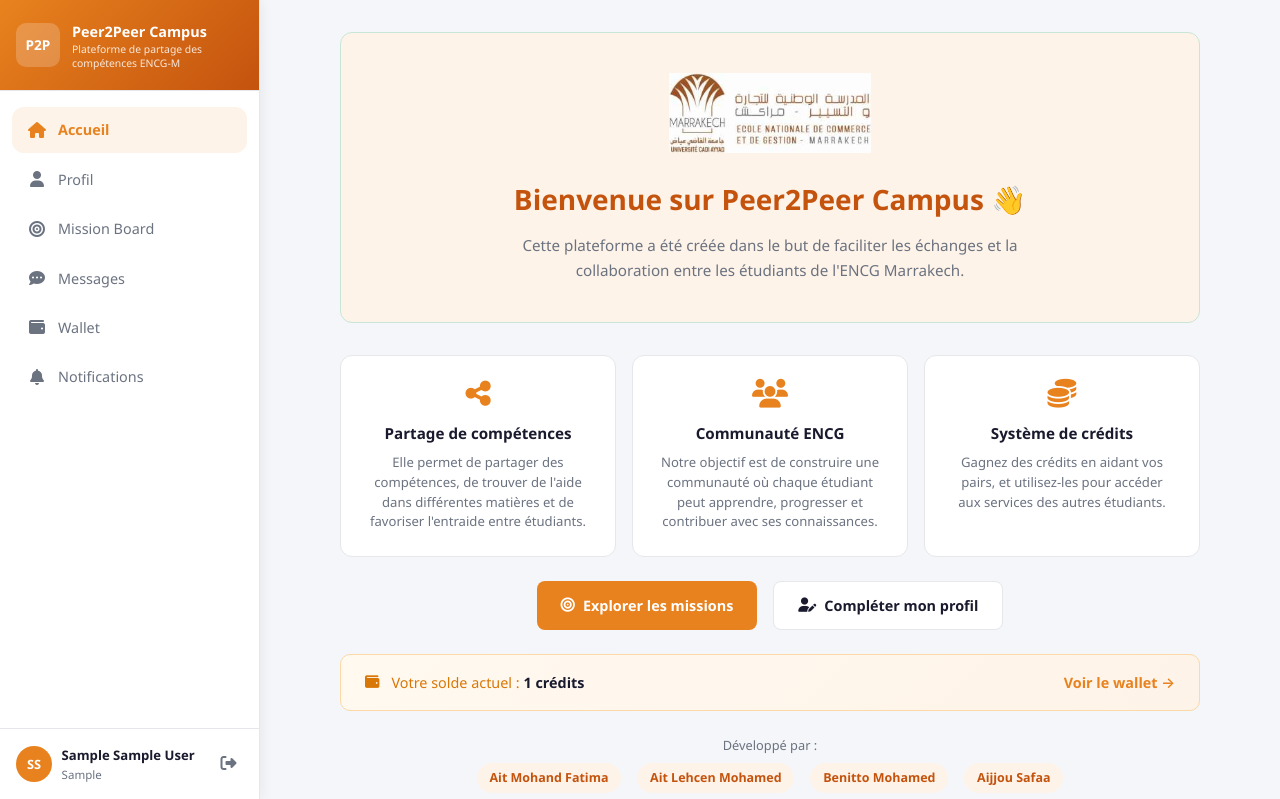
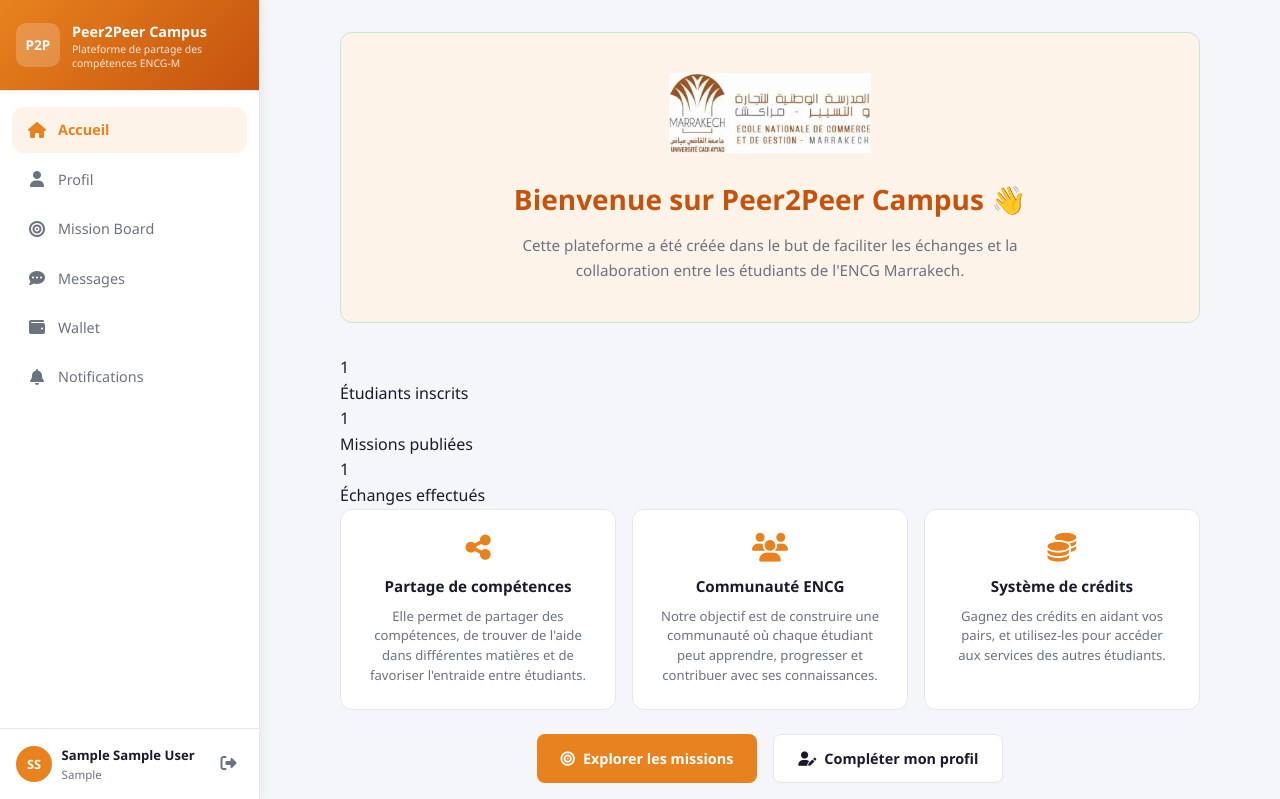
Before and after one commit to FATIMA7344/p2p-campuus, a Flask app: page /accueil in a window 1280 px wide. Shown: the top 799 px of the page. Run offline with Flask 3, Linux system fonts and the light colour scheme; the visitor is signed in with stand-in values (Sample User, id 1); tables that the repository leaves empty hold one stand-in row (values such as "Sample post"); data that the repository does not hold is empty.

Commit message:
Update accueil.html

```diff
--- a/templates/accueil.html
+++ b/templates/accueil.html
@@ -10,6 +10,20 @@
         <p class="hero-subtitle">Cette plateforme a été créée dans le but de faciliter les échanges et la collaboration entre les étudiants de l'ENCG Marrakech.</p>
     </div>
 
+    <div class="stats-banner">
+    <div class="stat-item">
+        <div class="stat-number">{{ total_etudiants }}</div>
+        <div class="stat-label">Étudiants inscrits</div>
+    </div>
+    <div class="stat-item">
+        <div class="stat-number">{{ total_missions }}</div>
+        <div class="stat-label">Missions publiées</div>
+    </div>
+    <div class="stat-item">
+        <div class="stat-number">{{ total_echanges }}</div>
+        <div class="stat-label">Échanges effectués</div>
+    </div>
+</div>
     <div class="welcome-cards">
         <div class="wcard">
             <i class="fas fa-share-alt"></i>
```
